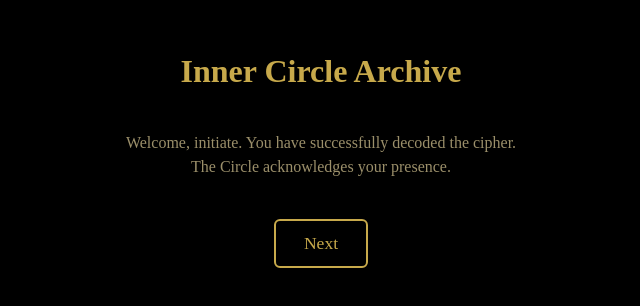
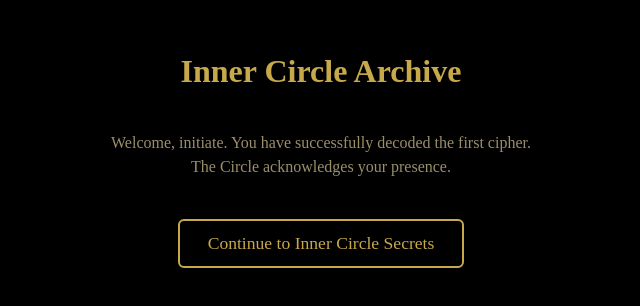
Before and after one commit to luciancusumano05-cmd/The-Infamous, a plain HTML site: page secret.html in a window 1280 px wide. Shown: the part 270-576 px from the top of the page, without its empty margins (319-959 px from the left). Drawn offline with Linux system fonts and the light colour scheme.

Commit message:
Update secret.html

```diff
--- a/secret.html
+++ b/secret.html
@@ -10,11 +10,14 @@
   <div class="container lore-container">
     <h1>Inner Circle Archive</h1>
     <p class="lore-text">
-      Welcome, initiate. You have successfully decoded the cipher.<br>
+      Welcome, initiate. You have successfully decoded the first cipher.<br>
       The Circle acknowledges your presence.
     </p>
 
-    <button onclick="alert('More secrets coming soon...')">Next</button>
+    <!-- Updated button to go to puzzle2.html -->
+    <button onclick="window.location.href='puzzle2.html'">
+      Continue to Inner Circle Secrets
+    </button>
   </div>
 </body>
 </html>
```
